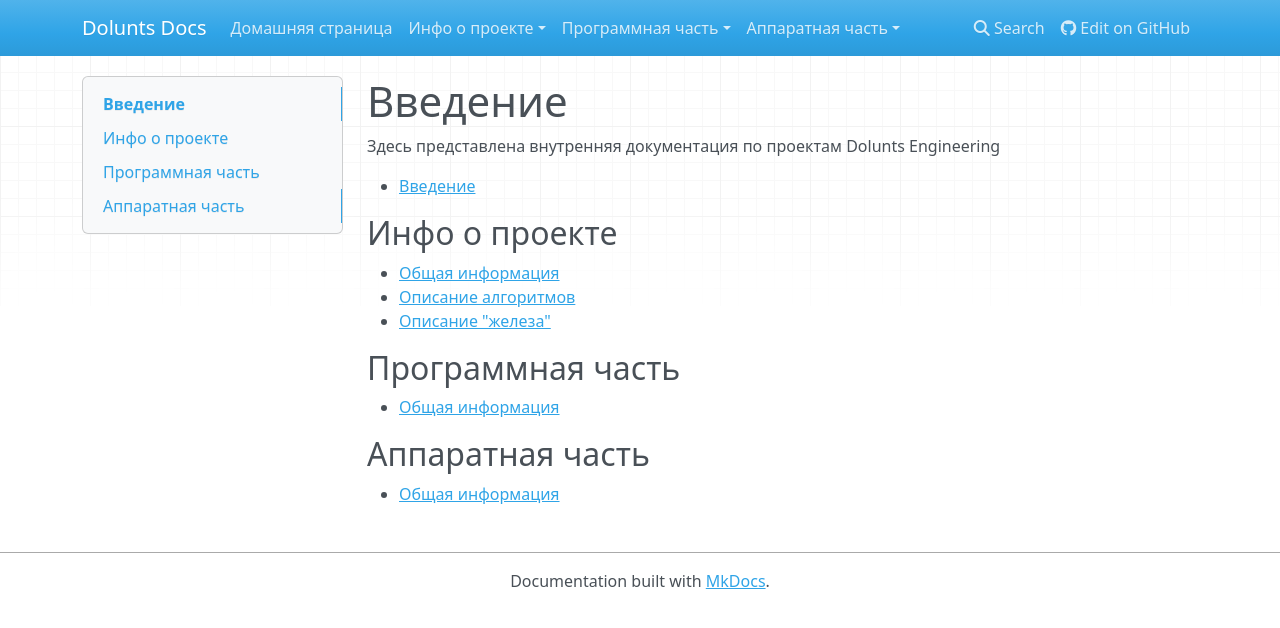
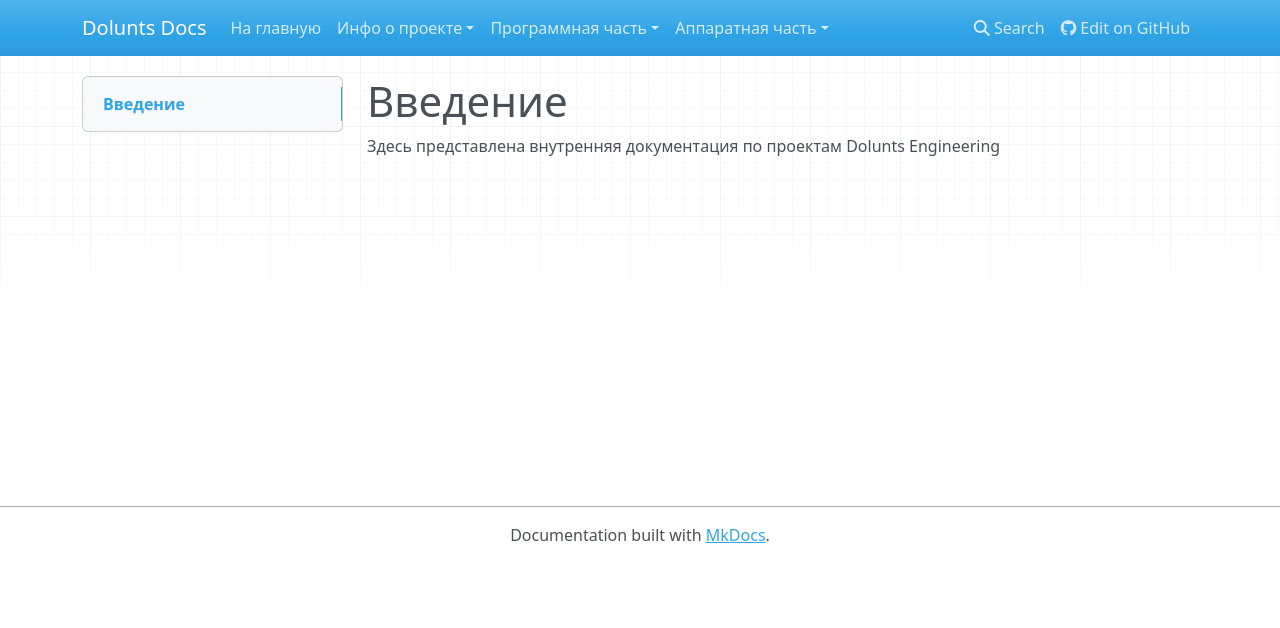
Before and after one commit to lyskovr/docs_test, an MkDocs documentation site: the page built from docs/index.md, in a window 1280 px wide. Shown: the top 628 px of the page. Built offline with MkDocs 1.6.1, drawn with Linux system fonts in a browser that asks for light colours; nearby versions of some CDN libraries.

Commit message:
Гзвфеу

```diff
--- a/docs/index.md
+++ b/docs/index.md
@@ -1,19 +1,3 @@
 # Введение
 
 Здесь представлена внутренняя документация по проектам Dolunts Engineering
-
-* [Введение](README.md)
-
-## Инфо о проекте <a href="#info-ru" id="info-ru"></a>
-
-* [Общая информация](info-ru/summary.md)
-* [Описание алгоритмов](info-ru/software.md)
-* [Описание "железа"](info-ru/hardware.md)
-
-## Программная часть <a href="#software-ru" id="software-ru"></a>
-
-* [Общая информация](software-ru/summary.md)
-
-## Аппаратная часть <a href="#hardware-ru" id="hardware-ru"></a>
-
-* [Общая информация](hardware-ru/summary.md)
--- a/mkdocs.yml
+++ b/mkdocs.yml
@@ -5,7 +5,7 @@ site_author: Dolunts Team
 repo_url: https://github.com/lyskovr/docs_test/
 
 nav:
-- Домашняя страница: docs/index.md
+- На главную: docs/index.md
 - Инфо о проекте:
     - Общая информация: docs/info-ru/introduction.md
 - Программная часть:
```
